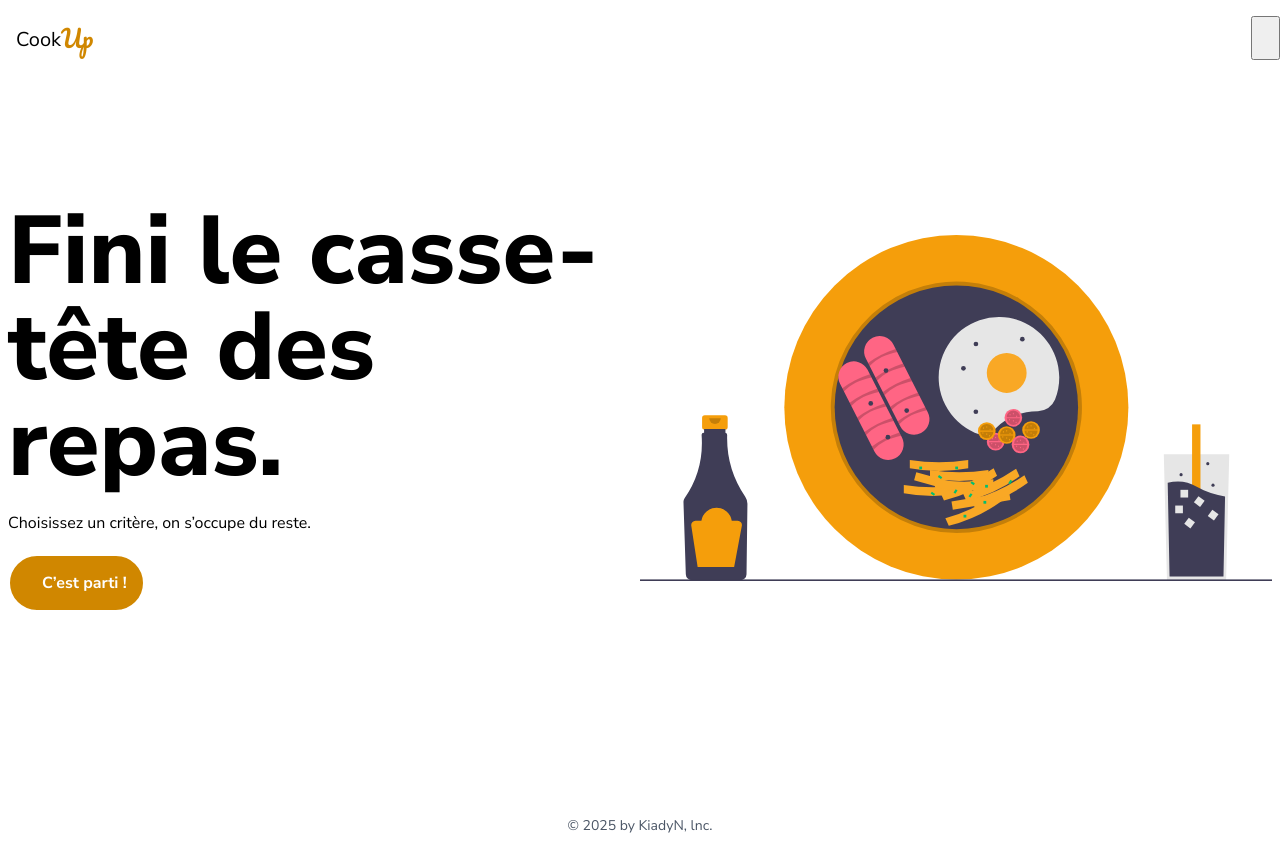
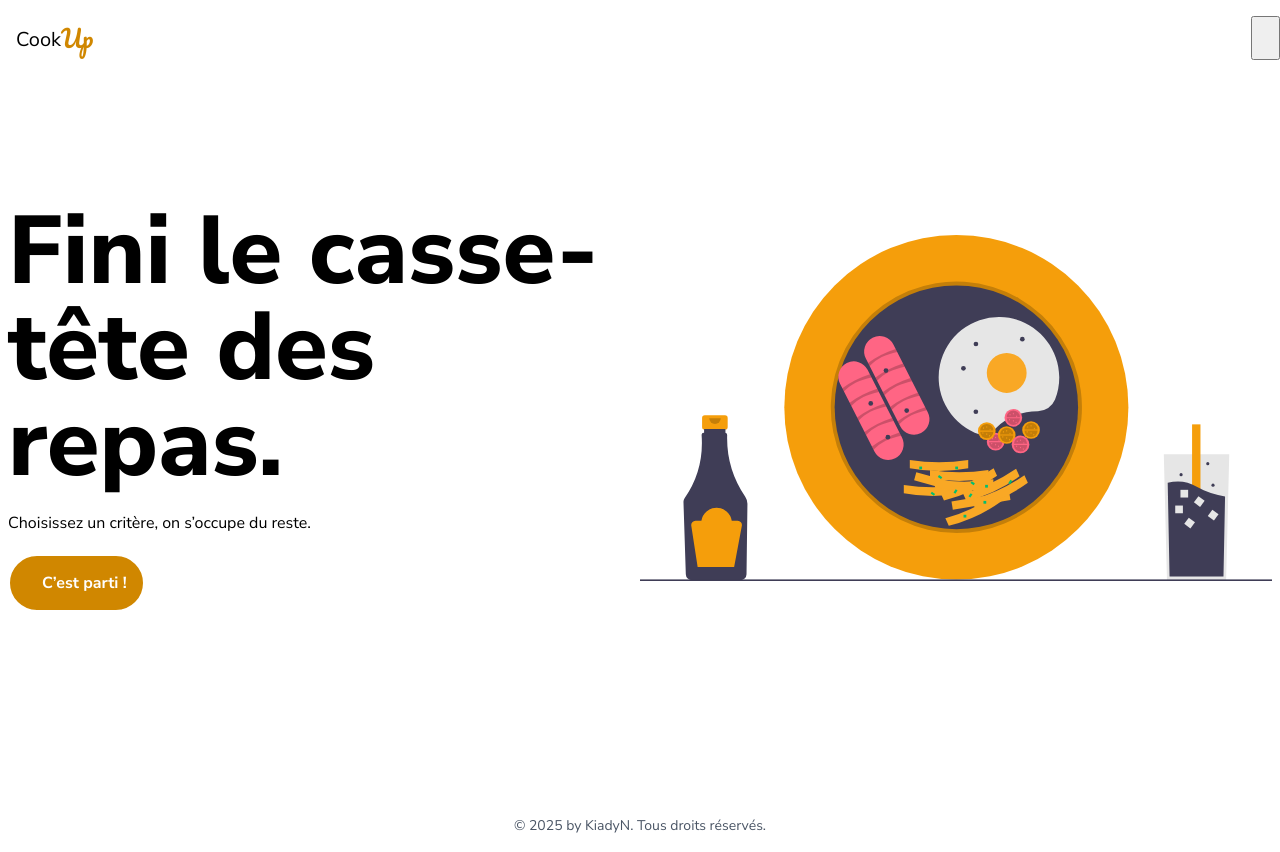
Before and after one commit to KiadyNirina/CookUp, a SvelteKit app: page / in a window 1280 px wide. Built offline with nearby package versions, Linux system fonts and the light colour scheme; some icons are missing.

Commit message:
feat: Update footer text for clarity and legal compliance

```diff
--- a/src/routes/+page.svelte
+++ b/src/routes/+page.svelte
@@ -48,7 +48,7 @@
 		</div>
 	</div>
 	<div class="text-sm text-center p-2 text-gray-600 dark:text-gray-400">
-		<p>© 2025 by <a href="https://kiadynirina.netlify.app/" target="_blank">KiadyN</a>, lnc.</p>
+		<p>© 2025 by <a href="https://kiadynirina.netlify.app/" target="_blank">KiadyN</a>. Tous droits réservés.</p>
 	</div>
 </div>
 
```
